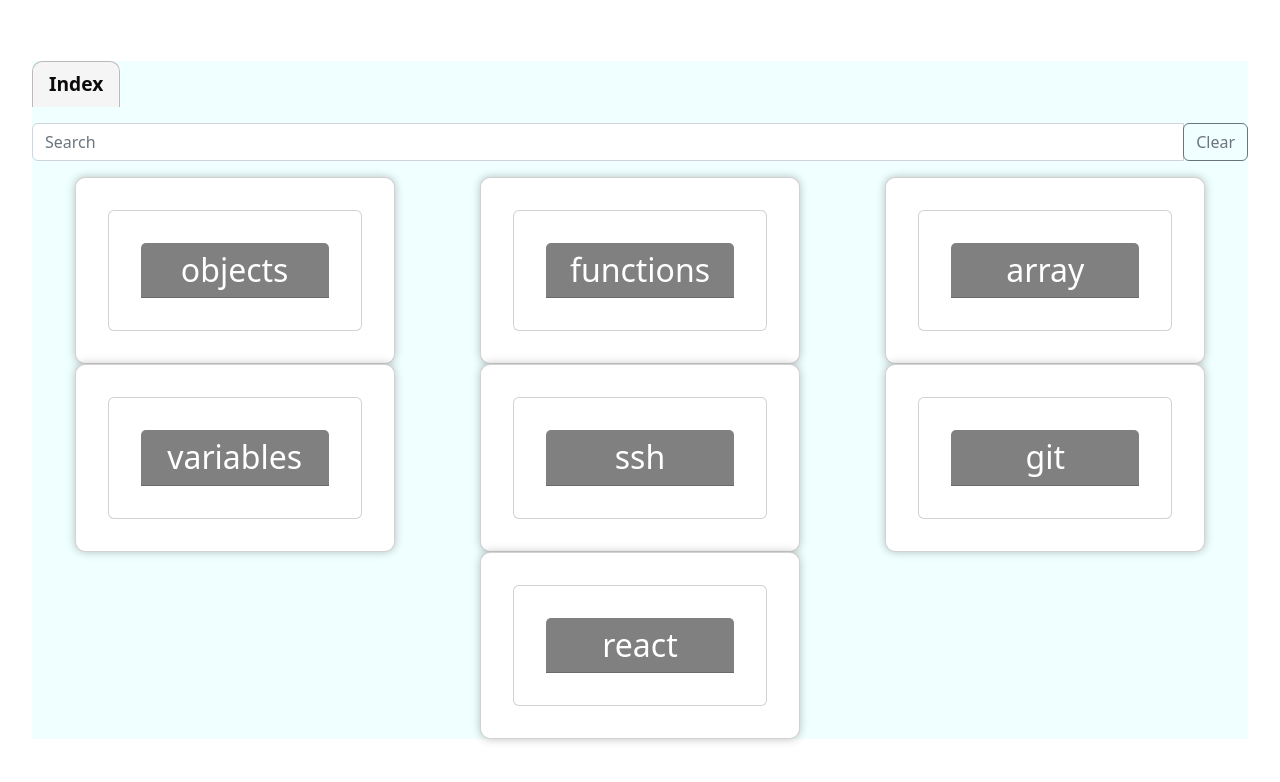
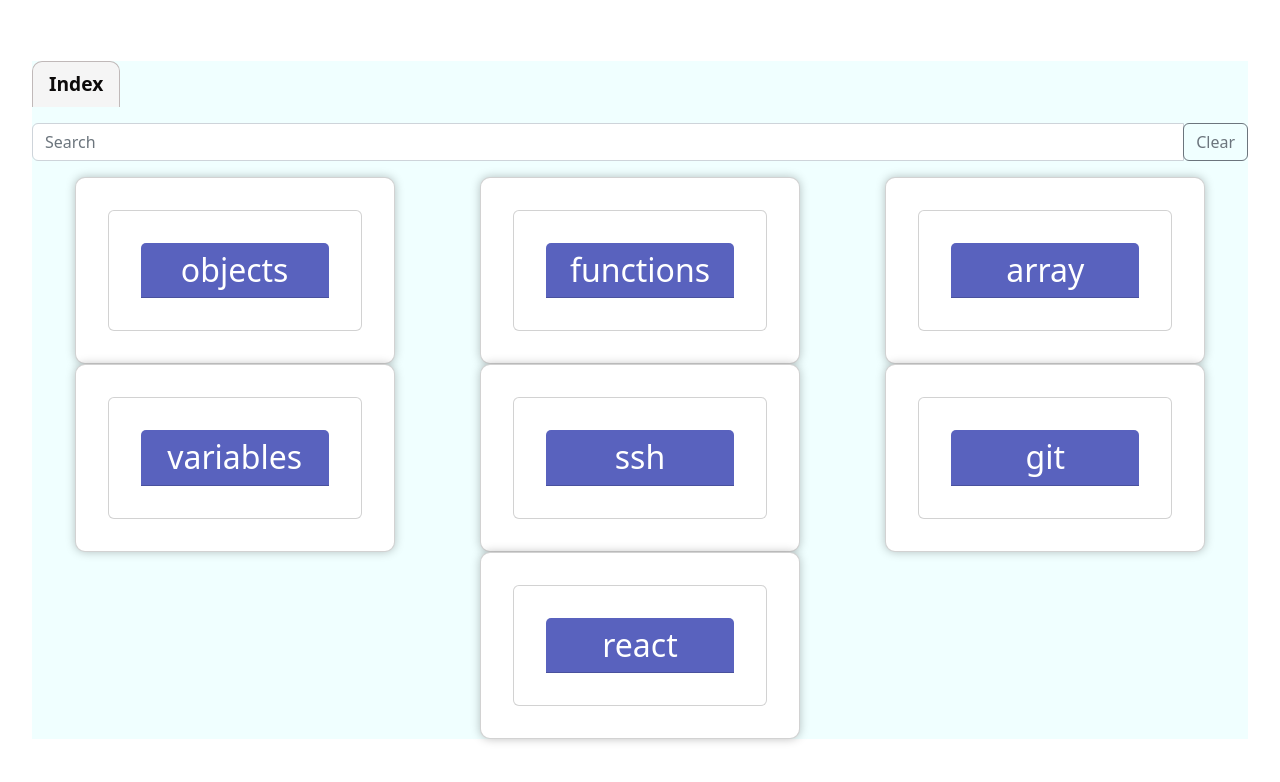
Before and after one commit to jacqui-maclean/jaxdevwiki, a React (Vite) app: page / in a window 1280 px wide. Shown: the top 782 px of the page. Built offline with nearby package versions, Linux system fonts and the light colour scheme; the HTML template or start-up script is replaced by a standard one.

Commit message:
adding padding to search results

```diff
--- a/src/App.css
+++ b/src/App.css
@@ -26,4 +26,5 @@
   transition: color 2s ease;
   color: dodgerblue;
   cursor: pointer;
+  padding-bottom: 1rem;
 }
--- a/src/components/Category/Category.tsx
+++ b/src/components/Category/Category.tsx
@@ -29,6 +29,7 @@
   };
 
   useEffect(() => {
+    console.log("calling useEffect in Category.tsx");
     setContainsFoundProduct(false);
     products?.forEach((item) => {
       if (
@@ -46,7 +47,7 @@
     <div className="card mt-9">
       <h2
         style={{
-          backgroundColor: containsFoundProduct ? "#823fcfd6" : "grey",
+          backgroundColor: containsFoundProduct ? "#823fcfd6" : "#5962be",
           color: "white",
         }}
         className={
```
